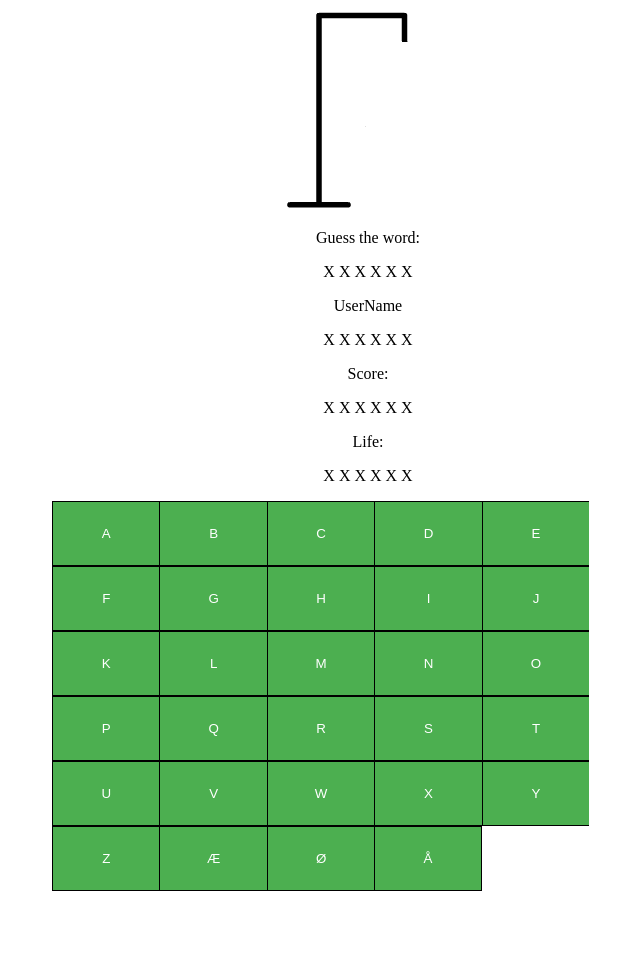
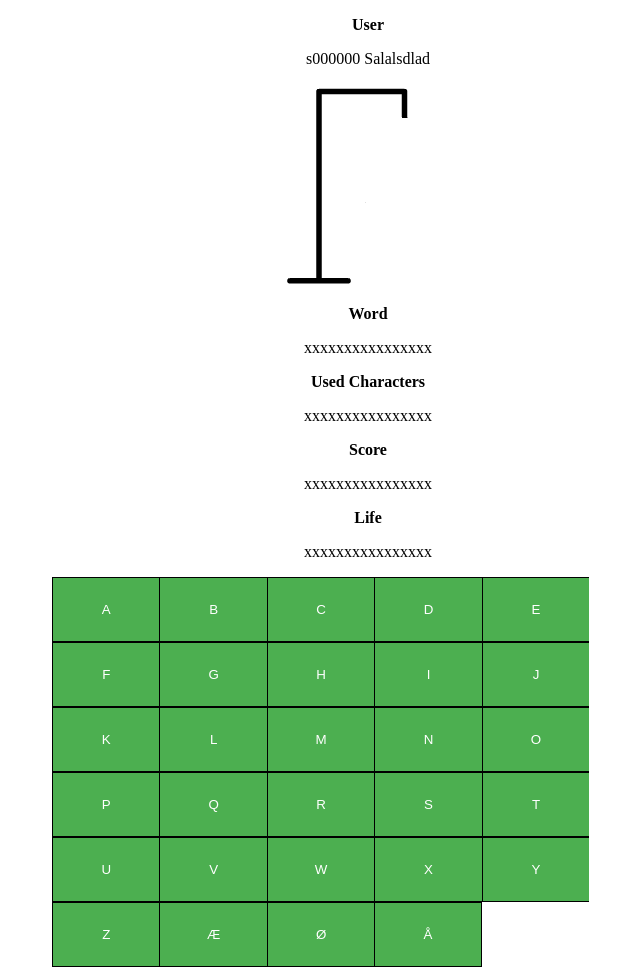
Before and after one commit to Gr16-DistributedSystems-DTU-2018/DistributedHangmanWebApp, a web app: page /game.html in a window 1280 px wide. Shown: the whole page, without its empty margins (272-912 px from the left). Before the commit the page ends 891 px from the top, so only its background shows below. Run offline with its HTML, style and script files only (its server is not run), Linux system fonts and the light colour scheme; data that the repository does not hold is empty; some libraries are stand-ins or nearby versions.

Commit message:
General development.

```diff
--- a/src/main/rest_services/UserAuthenticationService.java
+++ b/src/main/rest_services/UserAuthenticationService.java
@@ -31,7 +31,6 @@ public final class UserAuthenticationService implements IUserAuthenticationServi
             @QueryParam("password") String password) throws RESTException {
         try {
             logic.logIn(username, password);
-            System.out.println();
             return Response.ok().entity(username + " logged in successfully.").build();
         } catch (RemoteException e) {
             return Response.ok().entity(ERROR).build();
--- /dev/null
+++ b/src/main/webapp/assets/js/game.js
@@ -0,0 +1,162 @@
+
+$(document).ready(function () {
+
+    $("#btn_a").click(function () {
+        console.log("A clicked!");
+    });
+
+    $("#btn_b").click(function () {
+        console.log("B clicked!");
+    });
+
+    $("#btn_c").click(function () {
+        console.log("C clicked!");
+    });
+
+    $("#btn_d").click(function () {
+        console.log("D clicked!");
+    });
+
+    $("#btn_e").click(function () {
+        console.log("E clicked!");
+    });
+
+    $("#btn_f").click(function () {
+        console.log("F clicked!");
+    });
+
+    $("#btn_g").click(function () {
+        console.log("G clicked!");
+    });
+
+    $("#btn_h").click(function () {
+        console.log("H clicked!");
+    });
+
+    $("#btn_i").click(function () {
+        console.log("I clicked!");
+    });
+
+    $("#btn_j").click(function () {
+        console.log("J clicked!");
+    });
+
+    $("#btn_k").click(function () {
+        console.log("K clicked!");
+    });
+
+    $("#btn_l").click(function () {
+        console.log("L clicked!");
+    });
+
+    $("#btn_m").click(function () {
+        console.log("M clicked!");
+    });
+
+    $("#btn_n").click(function () {
+        console.log("N clicked!");
+    });
+
+    $("#btn_o").click(function () {
+        console.log("O clicked!");
+    });
+
+    $("#btn_p").click(function () {
+        console.log("P clicked!");
+    });
+
+    $("#btn_q").click(function () {
+        console.log("Q clicked!");
+    });
+
+    $("#btn_r").click(function () {
+        console.log("R clicked!");
+    });
+
+    $("#btn_s").click(function () {
+        console.log("S clicked!");
+    });
+
+    $("#btn_t").click(function () {
+        console.log("T clicked!");
+    });
+
+    $("#btn_u").click(function () {
+        console.log("U clicked!");
+    });
+
+    $("#btn_v").click(function () {
+        console.log("V clicked!");
+    });
+
+    $("#btn_w").click(function () {
+        console.log("W clicked!");
+    });
+
+    $("#btn_x").click(function () {
+        console.log("X clicked!");
+    });
+
+    $("#btn_y").click(function () {
+        console.log("Y clicked!");
+    });
+
+    $("#btn_z").click(function () {
+        console.log("Z clicked!");
+    });
+
+    $("#btn_ae").click(function () {
+        console.log("Æ clicked!");
+    });
+
+    $("#btn_oe").click(function () {
+        console.log("Ø clicked!");
+    });
+
+    $("#btn_aa").click(function () {
+        console.log("Å clicked!");
+    });
+
+});
+
+
+function getUser() {
+    $.ajax({
+        url: "rest/auth/get_current_user",
+        contentType: "application/json",
+        method: 'GET',
+        success: [
+            function (data) {
+                console.log(data);
+                return data;
+            }
+        ],
+        error: [
+            function (jqXHR, text, error) {
+                console.log("ERROR");
+                return null;
+            }
+        ]
+    });
+}
+
+
+function guess(char) {
+
+    $.ajax({
+        url: "rest/logic/guess?ch=" + char,
+        contentType: "application/json",
+        method: 'GET',
+        success: [
+            function (data) {
+                console.log(data);
+            }
+        ],
+        error: [
+            function (jqXHR, text, error) {
+                console.log("ERROR");
+            }
+        ]
+    });
+
+}
--- a/src/main/webapp/game.html
+++ b/src/main/webapp/game.html
@@ -1,9 +1,12 @@
 <!DOCTYPE html>
-<html lang="en">
+<html lang="en" xmlns="http://www.w3.org/1999/html">
 <head>
     <meta charset="UTF-8">
     <link rel="stylesheet" href="assets/css/game.css">
     <title>Game | DistributedHangman</title>
+    <script src="https://ajax.googleapis.com/ajax/libs/jquery/3.3.1/jquery.min.js"></script>
+    <script src="https://cdnjs.cloudflare.com/ajax/libs/jquery.serializeJSON/2.9.0/jquery.serializejson.js"></script>
+    <script src="assets/js/game.js"></script>
     <link rel="apple-touch-icon" sizes="57x57" href="assets/img/apple-icon-57x57.png">
     <link rel="apple-touch-icon" sizes="60x60" href="assets/img/apple-icon-60x60.png">
     <link rel="apple-touch-icon" sizes="72x72" href="assets/img/apple-icon-72x72.png">
@@ -23,55 +26,60 @@
     <meta name="theme-color" content="#ffffff">
 </head>
 
-
 <body>
 <div class="imgcontainer">
-    <img src="assets/img/galge.png" alt="Avatar" class="avatar">
-    <center>
-        <p></p>
-        <text> Guess the word:</text>
-        <p> X X X X X X </p>
-        <text> UserName</text>
-        <p> X X X X X X </p>
-        <text> Score:</text>
-        <p> X X X X X X </p>
-        <text> Life:</text>
-        <p> X X X X X X </p>
-    </center>
+    <div align="center">
+
+        <p><b>User</b></p>
+        <p>s000000 Salalsdlad</p>
+
+        <img src="assets/img/galge.png" alt="Avatar" class="avatar">
+
+        <p><b>Word</b></p>
+        <p>xxxxxxxxxxxxxxxx</p>
+        <p><b>Used Characters</b></p>
+        <p>xxxxxxxxxxxxxxxx</p>
+        <p><b>Score</b></p>
+        <p>xxxxxxxxxxxxxxxx</p>
+        <p><b>Life</b></p>
+        <p>xxxxxxxxxxxxxxxx</p>
+
+    </div>
+
 </div>
 
 <div>
     <center>
-        <div class="btn-group" style="width: 50%">
-            <button style="width: 17%" type="button" class="btn btn-primary">A</button>
-            <button style="width: 17%" type="button" class="btn btn-primary">B</button>
-            <button style="width: 17%" type="button" class="btn btn-primary">C</button>
-            <button style="width: 17%" type="button" class="btn btn-primary">D</button>
-            <button style="width: 17%" type="button" class="btn btn-primary">E</button>
-            <button style="width: 17%" type="button" class="btn btn-primary">F</button>
-            <button style="width: 17%" type="button" class="btn btn-primary">G</button>
-            <button style="width: 17%" type="button" class="btn btn-primary">H</button>
-            <button style="width: 17%" type="button" class="btn btn-primary">I</button>
-            <button style="width: 17%" type="button" class="btn btn-primary">J</button>
-            <button style="width: 17%" type="button" class="btn btn-primary">K</button>
-            <button style="width: 17%" type="button" class="btn btn-primary">L</button>
-            <button style="width: 17%" type="button" class="btn btn-primary">M</button>
-            <button style="width: 17%" type="button" class="btn btn-primary">N</button>
-            <button style="width: 17%" type="button" class="btn btn-primary">O</button>
-            <button style="width: 17%" type="button" class="btn btn-primary">P</button>
-            <button style="width: 17%" type="button" class="btn btn-primary">Q</button>
-            <button style="width: 17%" type="button" class="btn btn-primary">R</button>
-            <button style="width: 17%" type="button" class="btn btn-primary">S</button>
-            <button style="width: 17%" type="button" class="btn btn-primary">T</button>
-            <button style="width: 17%" type="button" class="btn btn-primary">U</button>
-            <button style="width: 17%" type="button" class="btn btn-primary">V</button>
-            <button style="width: 17%" type="button" class="btn btn-primary">W</button>
-            <button style="width: 17%" type="button" class="btn btn-primary">X</button>
-            <button style="width: 17%" type="button" class="btn btn-primary">Y</button>
-            <button style="width: 17%" type="button" class="btn btn-primary">Z</button>
-            <button style="width: 17%" type="button" class="btn btn-primary">Æ</button>
-            <button style="width: 17%" type="button" class="btn btn-primary">Ø</button>
-            <button style="width: 17%" type="button" class="btn btn-primary">Å</button>
+        <div align="center" class="btn-group" style="width: 50%">
+            <button id="btn_a" style="width: 17%" type="button" class="btn btn-primary">A</button>
+            <button id="btn_b" style="width: 17%" type="button" class="btn btn-primary">B</button>
+            <button id="btn_c" style="width: 17%" type="button" class="btn btn-primary">C</button>
+            <button id="btn_d" style="width: 17%" type="button" class="btn btn-primary">D</button>
+            <button id="btn_e" style="width: 17%" type="button" class="btn btn-primary">E</button>
+            <button id="btn_f" style="width: 17%" type="button" class="btn btn-primary">F</button>
+            <button id="btn_g" style="width: 17%" type="button" class="btn btn-primary">G</button>
+            <button id="btn_h" style="width: 17%" type="button" class="btn btn-primary">H</button>
+            <button id="btn_i" style="width: 17%" type="button" class="btn btn-primary">I</button>
+            <button id="btn_j" style="width: 17%" type="button" class="btn btn-primary">J</button>
+            <button id="btn_k" style="width: 17%" type="button" class="btn btn-primary">K</button>
+            <button id="btn_l" style="width: 17%" type="button" class="btn btn-primary">L</button>
+            <button id="btn_m" style="width: 17%" type="button" class="btn btn-primary">M</button>
+            <button id="btn_n" style="width: 17%" type="button" class="btn btn-primary">N</button>
+            <button id="btn_o" style="width: 17%" type="button" class="btn btn-primary">O</button>
+            <button id="btn_p" style="width: 17%" type="button" class="btn btn-primary">P</button>
+            <button id="btn_q" style="width: 17%" type="button" class="btn btn-primary">Q</button>
+            <button id="btn_r" style="width: 17%" type="button" class="btn btn-primary">R</button>
+            <button id="btn_s" style="width: 17%" type="button" class="btn btn-primary">S</button>
+            <button id="btn_t" style="width: 17%" type="button" class="btn btn-primary">T</button>
+            <button id="btn_u" style="width: 17%" type="button" class="btn btn-primary">U</button>
+            <button id="btn_v" style="width: 17%" type="button" class="btn btn-primary">V</button>
+            <button id="btn_w" style="width: 17%" type="button" class="btn btn-primary">W</button>
+            <button id="btn_x" style="width: 17%" type="button" class="btn btn-primary">X</button>
+            <button id="btn_y" style="width: 17%" type="button" class="btn btn-primary">Y</button>
+            <button id="btn_z" style="width: 17%" type="button" class="btn btn-primary">Z</button>
+            <button id="btn_ae" style="width: 17%" type="button" class="btn btn-primary">Æ</button>
+            <button id="btn_oe" style="width: 17%" type="button" class="btn btn-primary">Ø</button>
+            <button id="btn_aa" style="width: 17%" type="button" class="btn btn-primary">Å</button>
         </div>
     </center>
 </div>
```
Also changed, not shown: src/main/webapp/assets/js/main.js (+1 -6 lines), src/main/webapp/assets/js/score.js (added, +40 -0 lines), src/main/webapp/score.html (added, +45 -0 lines).
